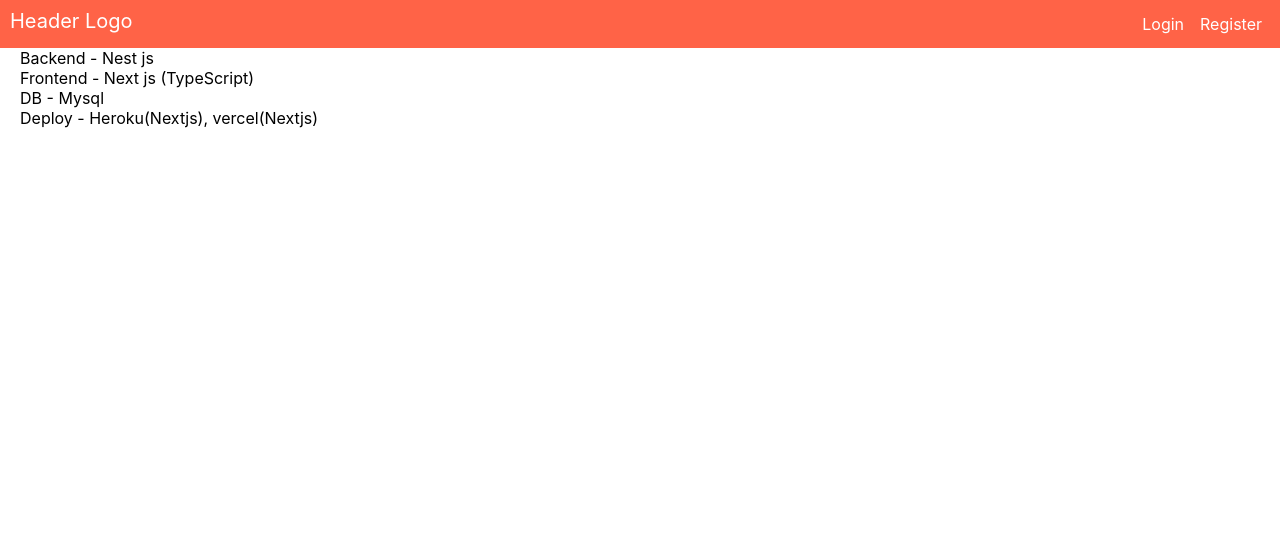
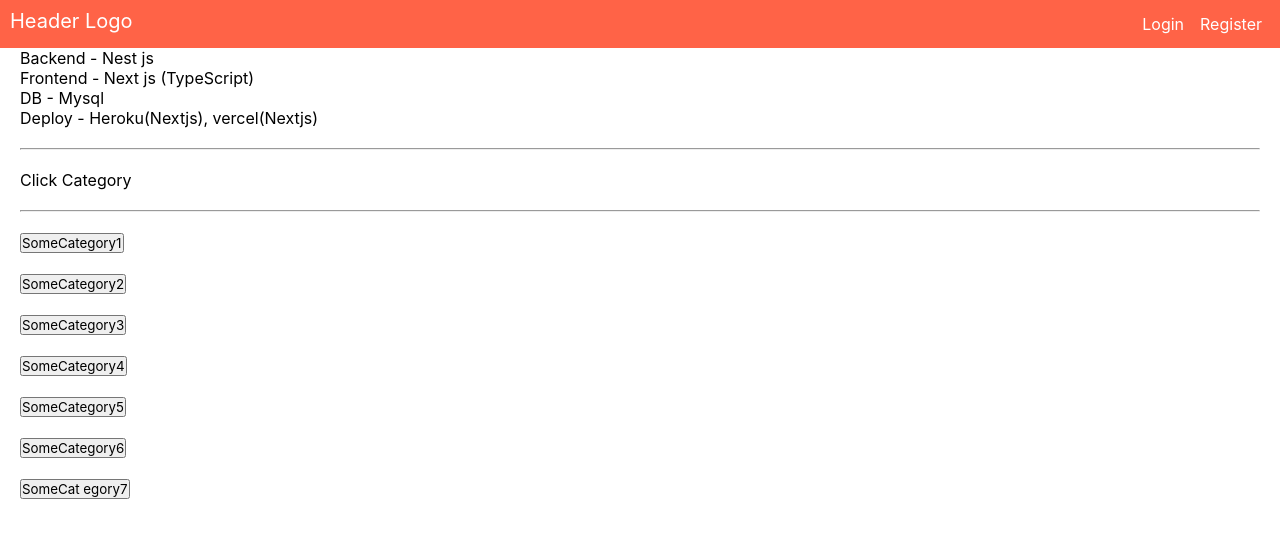
Before and after one commit to Naithar01/PostBoard-nextjs-client, a Next.js app: page / in a window 1280 px wide. Shown: the top 538 px of the page. Built offline with nearby package versions, Linux system fonts and the light colour scheme.

Commit message:
Category 예제코드 메인 페이지에 추가

```diff
--- a/pages/index.tsx
+++ b/pages/index.tsx
@@ -1,13 +1,67 @@
 import type { NextPage } from "next";
-import { useEffect } from "react";
+import React, { useEffect, useState } from "react";
 import { useDispatch } from "react-redux";
 import { CheckUserLogin } from "../actions/UserActions";
 
+const CATEGORY = [
+  {
+    id: "01",
+    title: "SomeCategory1",
+  },
+  {
+    id: "02",
+    title: "SomeCategory2",
+  },
+  {
+    id: "03",
+    title: "SomeCategory3",
+  },
+  {
+    id: "04",
+    title: "SomeCategory4",
+  },
+  {
+    id: "05",
+    title: "SomeCategory5",
+  },
+  {
+    id: "06",
+    title: "SomeCategory6",
+  },
+  {
+    id: "07",
+    title: "SomeCat egory7",
+  },
+];
+
 const Home: NextPage = () => {
+  const [nowCategory, setNowCategory] = useState<string>("");
+
   const dispatch = useDispatch();
   useEffect(() => {
     CheckUserLogin(dispatch);
   }, [dispatch]);
+
+  const abs = async (e: React.MouseEvent<HTMLButtonElement>) => {
+    const name = e.currentTarget.name.replace(/ /g, "");
+
+    if (nowCategory.length) {
+      const ClickedButton = document.querySelector(
+        `#${nowCategory}`
+      ) as HTMLButtonElement;
+      ClickedButton.style.color = "black";
+    }
+
+    setNowCategory(name);
+
+    const ClickCategory = document.querySelector(
+      `#${name}`
+    ) as HTMLButtonElement;
+
+    if (ClickCategory) {
+      ClickCategory.style.color = "red";
+    }
+  };
 
   return (
     <div>
@@ -15,6 +69,44 @@
       <p>Frontend - Next js (TypeScript)</p>
       <p>DB - Mysql</p>
       <p>Deploy - Heroku(Nextjs), vercel(Nextjs)</p>
+
+      <br />
+
+      <hr />
+      <br />
+      <p>
+        {nowCategory ? (
+          <>
+            <button
+              onClick={() => {
+                setNowCategory("");
+              }}
+            >
+              List
+            </button>
+            {nowCategory}
+          </>
+        ) : (
+          <>Click Category</>
+        )}
+      </p>
+      <br />
+
+      <hr />
+      <div>
+        {CATEGORY.map((category) => (
+          <div key={category.id}>
+            <br />
+            <button
+              name={category.title}
+              id={category.title.replace(/ /g, "")}
+              onClick={abs}
+            >
+              {category.title}
+            </button>
+          </div>
+        ))}
+      </div>
     </div>
   );
 };
```
